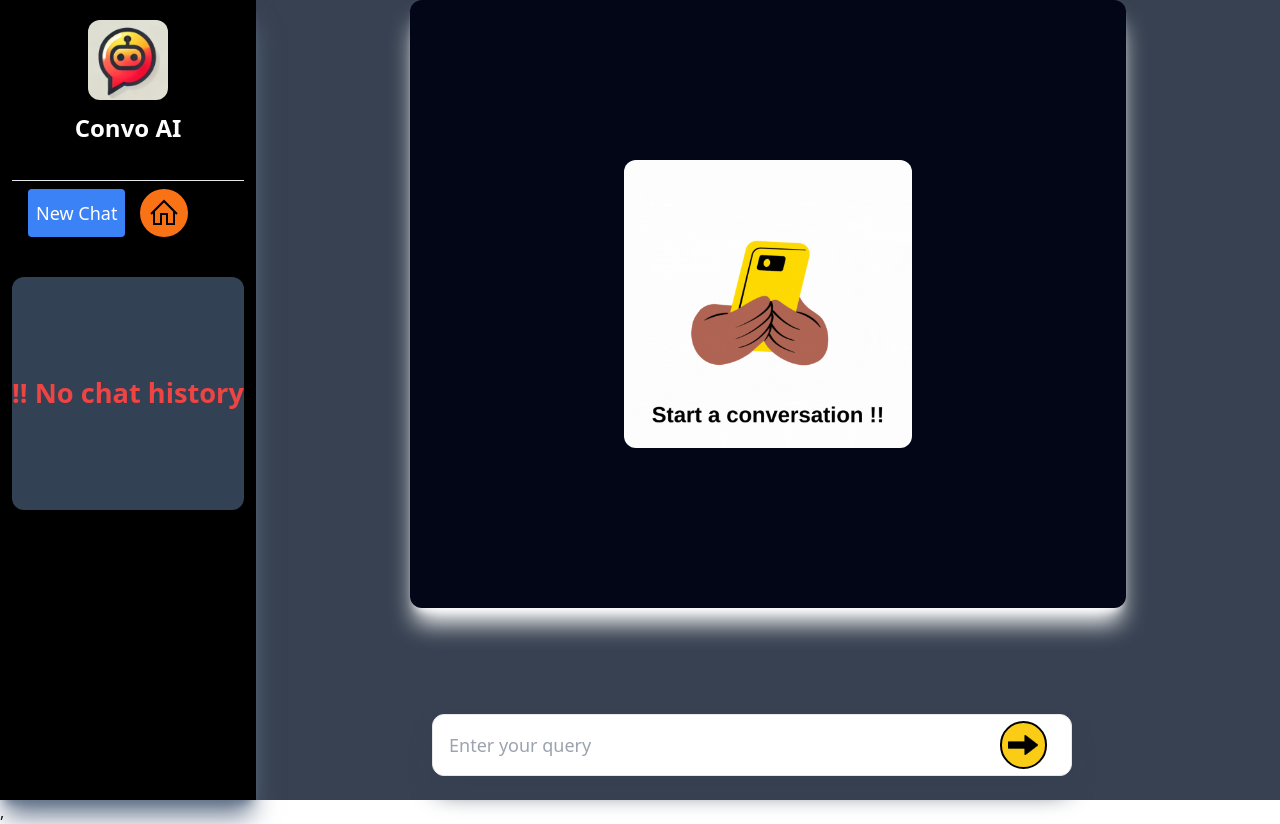
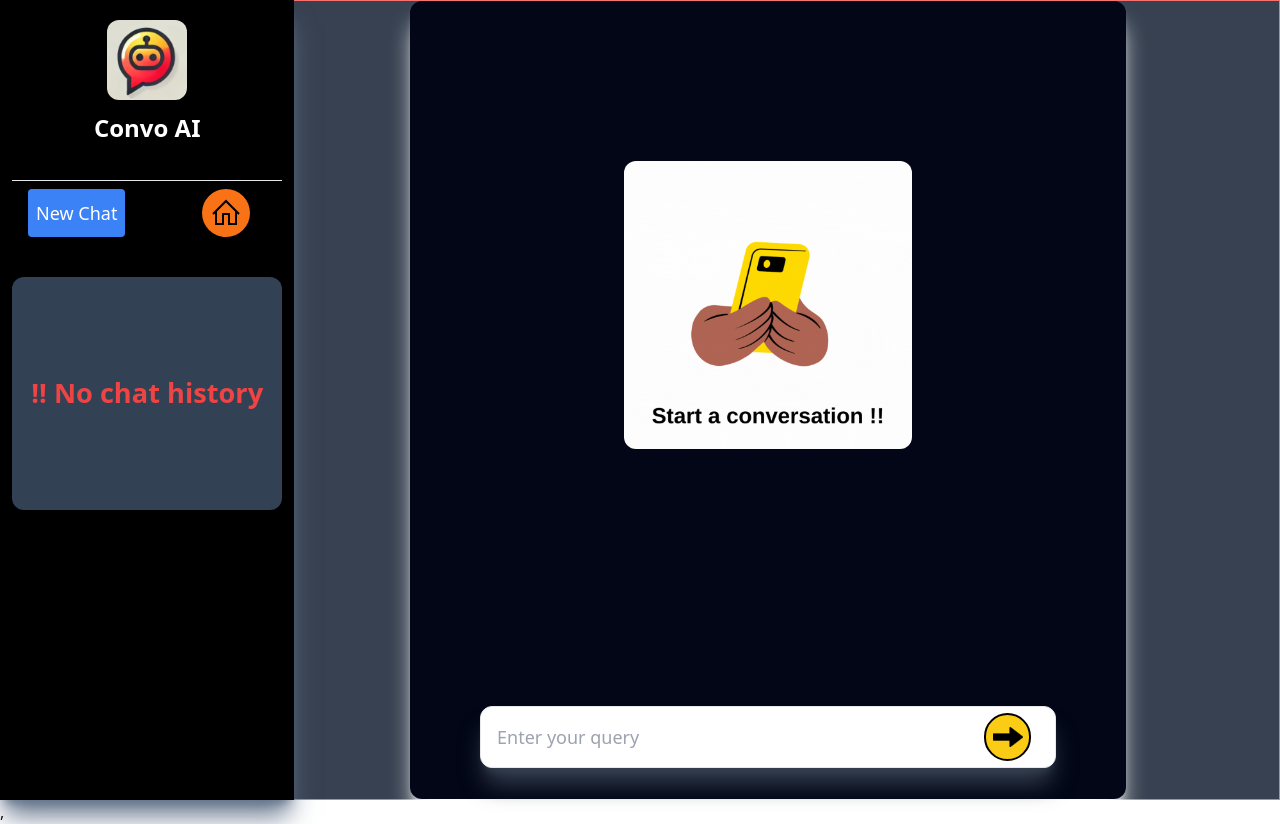
Before and after one commit to dipanshu999/ConvoAI, a React (Vite) app: page /chat in a window 1280 px wide. Built offline with nearby package versions, Linux system fonts and the light colour scheme.

Commit message:
form responsiveness improved

```diff
--- a/src/components/Chat.jsx
+++ b/src/components/Chat.jsx
@@ -20,11 +20,12 @@ export default function Chat() {
   }, [id, loadChat, currentChatId, chatHistory, navigate])
 
   return (
-    <div className="form-response  lap:w-[80vw] ml-[20vw] bg-gray-700 ">
-      <div className="chat-Area tab:w-[90%]  lap:w-[70%] mx-auto shadow-xl shadow-white bg-slate-950 rounded-xl  ">
+    <div className="form-response border border-red-400 min-h-[100vh] tab:w-[75vw] lap:w-[80vw] tab:ml-[26vw] lap:ml-[20vw] bg-gray-700 ">
+      <div className="chat-Area h-full tab:w-[90%] lap:w-[70%] mx-auto shadow-xl shadow-white bg-slate-950 rounded-xl  ">
         <Response/>
         <Form/>
       </div>
     </div>
+
   )
 }
--- a/src/components/Form.jsx
+++ b/src/components/Form.jsx
@@ -19,7 +19,7 @@ export default function Form() {
   };
 
   return (
-    <form onSubmit={handleSubmit} className="form bottom-6 fixed right-52 shadow-xl shadow-gray-700 border flex justify-between items-center rounded-xl w-[50%] overflow-hidden bg-white">
+    <form onSubmit={handleSubmit} className="Form shadow-xl lap1:left-[30rem] lap:left-[24rem] tab1:left-[20rem] tab:left-[18rem] fixed bottom-8 shadow-gray-700 border flex justify-between items-center rounded-xl lap:w-[45%] tab:w-[52%] overflow-hidden bg-white">
       <input
         type="text"
         placeholder='Enter your query'
--- a/src/components/Home.jsx
+++ b/src/components/Home.jsx
@@ -3,7 +3,7 @@ import { Link } from 'react-router-dom'
 
 export default function Home() {
   return (
-    <div className=' w-screen '>
+    <div className='  '>
 
       <div className="hello mx-auto w-[20rem] mt-6">
         <img src="../hello.gif" alt="" />
--- a/src/components/Sidebar.jsx
+++ b/src/components/Sidebar.jsx
@@ -17,7 +17,7 @@ export default function Sidebar() {
   }
 
   return (
-    <div className='bg-black fixed h-full tab:w-[30vw] lap:w-[20vw] p-3  hidden tab:inline shadow-xl shadow-slate-500'>
+    <div className='bg-black fixed h-full tab:w-[26vw] lap:w-[23vw] p-3  hidden tab:inline shadow-xl shadow-slate-500'>
       <div className='Logo w-full h-40  ' >
         <img src='../logo.jpg' className='h-20 rounded-xl mx-auto mt-2 hover:cursor-pointer' onClick={()=>navigate('/') }/>
         <p className='text-white justify-center text-center text-2xl font-semibold mt-3 hover:cursor-pointer' onClick={()=>navigate('/') }>Convo AI</p>
@@ -26,7 +26,7 @@ export default function Sidebar() {
         <hr />
       <div className="chat-history w-full mt-2 h-full overflow-y-auto">
 
-        <div className="btn flex justify-between pr-14 px-4">
+        <div className="btn flex justify-between lap:pr-8 px-4">
           <button onClick={handleNewChat} className='text-white bg-blue-500 p-2 rounded mb-4 text-lg'>New Chat</button>
           <button onClick={()=>navigate('/')} className=' bg-orange-500 w-12  p-2 rounded-full mb-4'><img src="../home.svg" alt="" /></button>
         </div>
--- a/tailwind.config.js
+++ b/tailwind.config.js
@@ -10,7 +10,9 @@ export default {
           'xsm':'400px',
           'mob':'650px',
           'tab':'800px',
-          'lap':'1000px'
+          'lap':'1000px',
+          'tab1':'950px',
+          'lap1':'1150px',
         },
     },
   },
```
